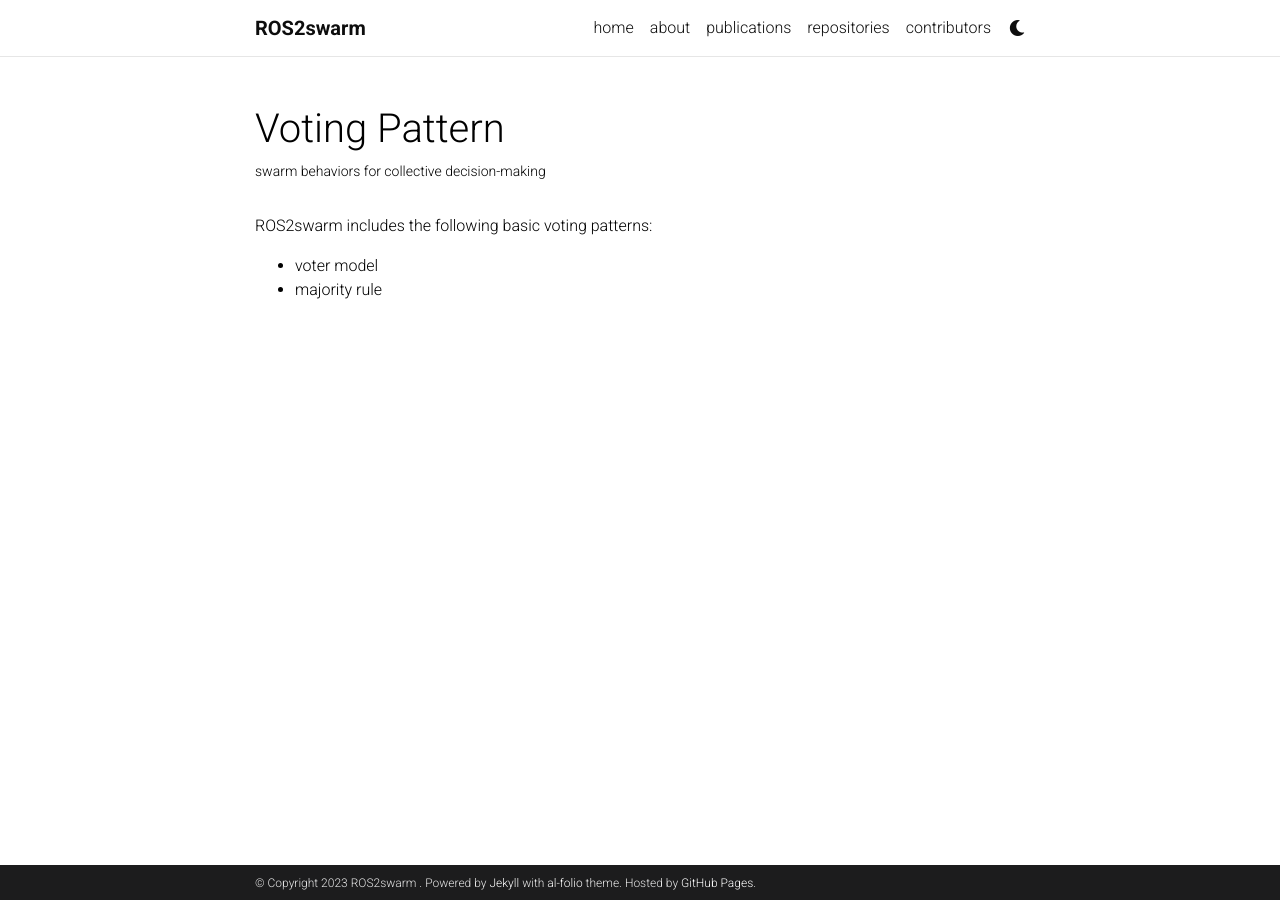
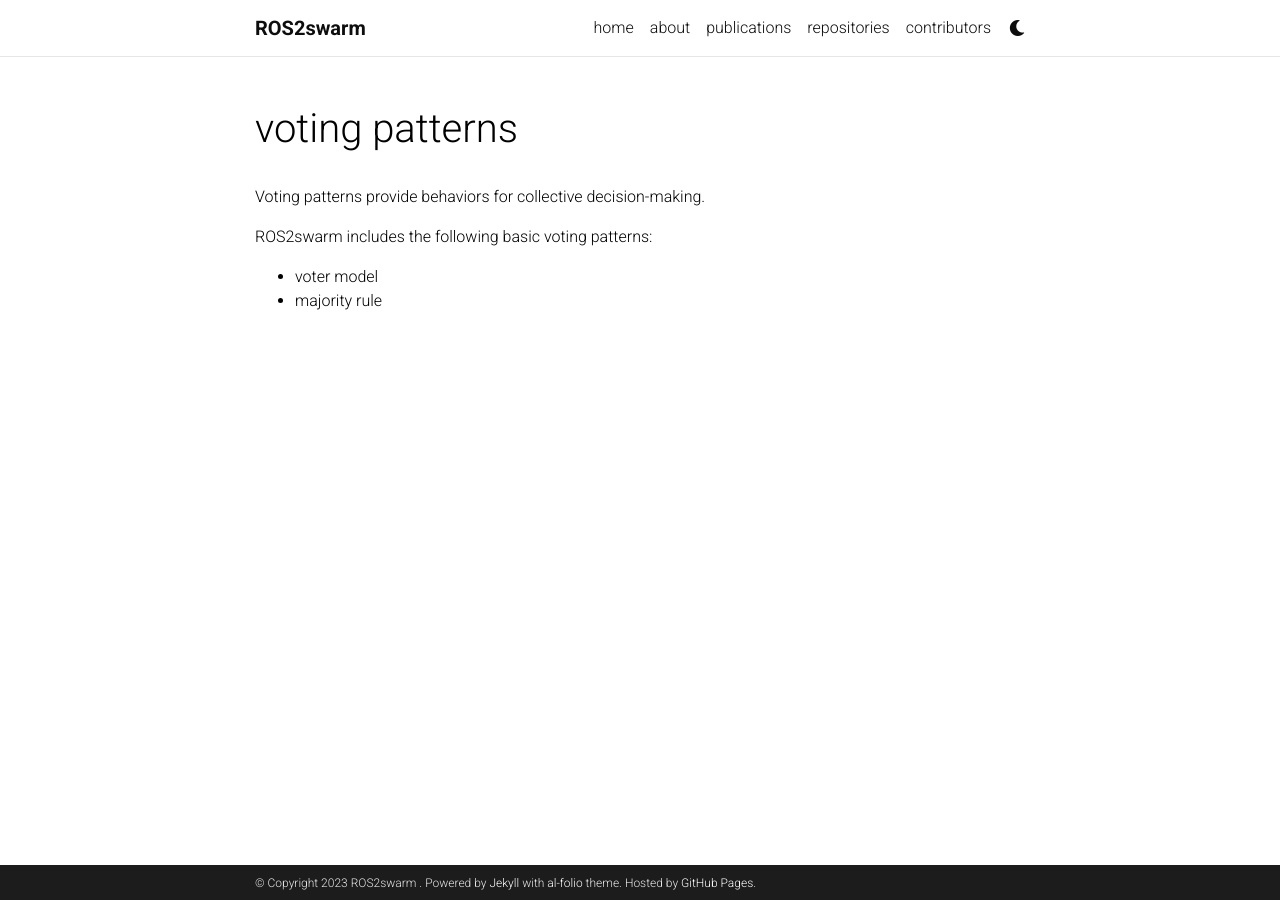
Before and after one commit to ROS2swarm/ROS2swarm.github.io, a Jekyll site: the page built from _projects/voting_pattern.md, in a window 1280 px wide. Built offline with Jekyll 4.4.1, drawn with Linux system fonts in a browser that asks for light colours; comment, search, counter and statistics services are not loaded; a style sheet for code colours, icons or effects is not loaded.

Commit message:
Update voting_pattern.md

```diff
--- a/_projects/voting_pattern.md
+++ b/_projects/voting_pattern.md
@@ -1,11 +1,12 @@
 ---
 layout: page
-title: Voting Pattern
-description: swarm behaviors for collective decision-making
+title: voting patterns
+description:
 img:
 importance: 3
 ---
 
+Voting patterns provide behaviors for collective decision-making.
 
 ROS2swarm includes the following basic voting patterns:
 
```
